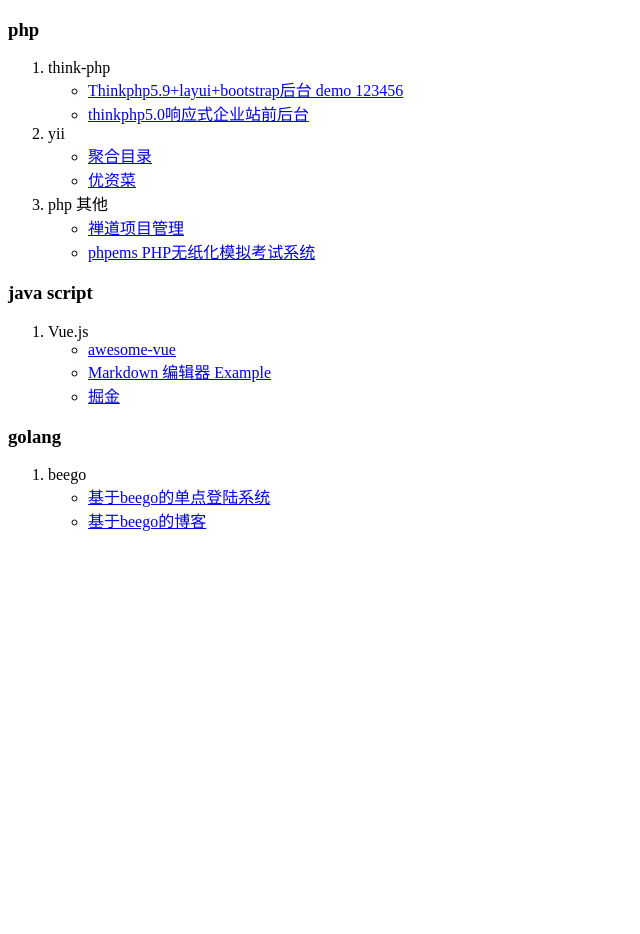
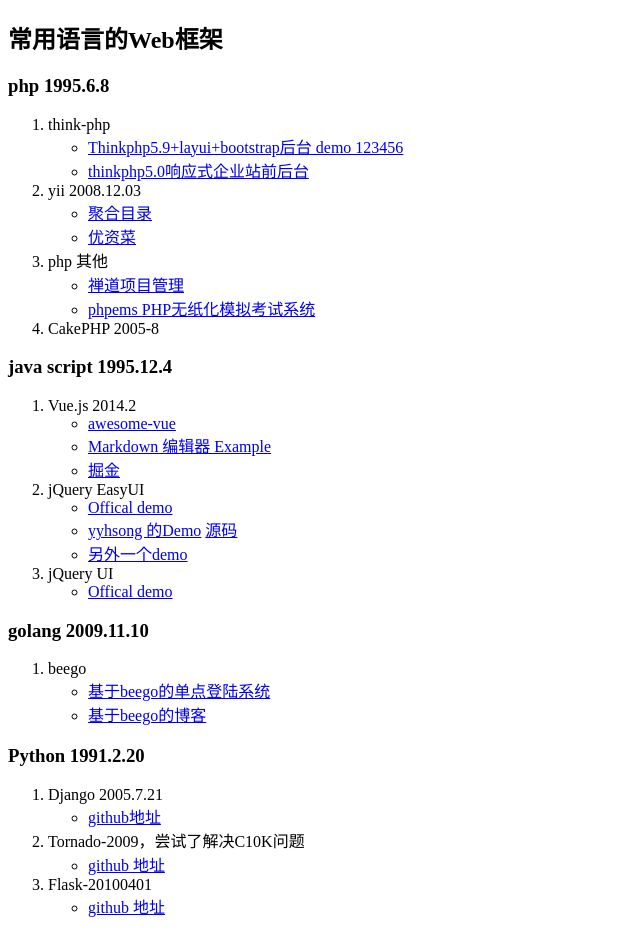
Before and after one commit to liqingshan/demo-site, a plain HTML site: page index.html in a window 1280 px wide. Shown: the whole page, without its empty margins (0-640 px from the left). Before the commit the page ends 800 px from the top, so only its background shows below. Drawn offline with Linux system fonts and the light colour scheme.

Commit message:
添加python/js的框架
Signed-off-by: liqingshan <lqs200009@163.com>

```diff
--- a/index.html
+++ b/index.html
@@ -1,7 +1,8 @@
  <!DOCTYPE html>
 <html>
 <meta http-equiv="Content-Type" content="text/html; charset=UTF-8">
-<h3> php </h3>
+<h2> 常用语言的Web框架 </h2>
+<h3> php 1995.6.8 </h3>
 	<ol>
 		<li> think-php
 			<ul>
@@ -9,7 +10,7 @@
 				<li> <a href="http://jonny.wangjieordinary.cn/about.html">thinkphp5.0响应式企业站前后台 </a></li>
 			</ul>
 		</li>
-		<li> yii
+		<li> yii 2008.12.03
 			<ul>
 				<li><a href="http://www.juhemulu.com/">聚合目录</a></li>
 				<li><a href="http://www.uzero.com.cn/">优资菜</a></li>
@@ -21,20 +22,36 @@
 				<li><a href="http://phpems.net/">phpems PHP无纸化模拟考试系统</a></li>
 			</ul>
 		</li>
+		<li>CakePHP 2005-8 </li>
 	</ol>
 
-<h3> java script</h3>
+<h3> java script 1995.12.4</h3>
 <ol>
-	<li>Vue.js
+	<li>Vue.js 2014.2
 		<ul>
 			<li><a href="https://github.com/vuejs/awesome-vue#appswebsites">awesome-vue</a></li>
 			<li><a href="https://cn.vuejs.org/v2/examples/">Markdown 编辑器 Example</a></li>
 			<li><a href="https://juejin.im/">掘金</a></li>
 		</ul>
 	</li>
+	<li>jQuery EasyUI
+		<ul>
+			<li><a href="http://www.jeasyui.com/demo/main/index.php?plugin=Panel&theme=material&dir=ltr&pitem=&sort=">Offical demo</a></li>
+			<li>
+					<a href="https://yyhsong.github.io/iEasyUI/">yyhsong 的Demo</a>
+					<a href="https://github.com/yyhsong/iEasyUI">源码</a>
+			</li>
+			<li><a href="http://www.easyproject.cn/easyee/">另外一个demo</a></li>
+		</ul>
+	</li>
+	<li>jQuery UI
+		<ul>
+			<li><a href="http://jqueryui.com/demos/">Offical demo</a></li>
+		</ul>
+	</li>
 </ol>
 
-<h3> golang </h3>
+<h3> golang 2009.11.10 </h3>
 <ol>
 	<li>beego
 		<ul>
@@ -44,4 +61,23 @@
 	</li>
 </ol>
 
+<h3> Python 1991.2.20 </h3>
+<ol>
+	<li>Django 2005.7.21
+		<ul>
+			<li><a href="https://github.com/django/django/">github地址</a></li>
+		</ul>
+	</li>
+	<li> Tornado-2009，尝试了解决C10K问题
+		<ul>
+			<li><a href="https://github.com/tornadoweb/tornado">github 地址</a></li>
+		</ul>
+	</li>
+	<li> Flask-20100401
+		<ul>
+			<li><a href="https://github.com/pallets/flask">github 地址</a></li>
+		</ul>
+	</li>
+</ol>
+
 </html>
```
